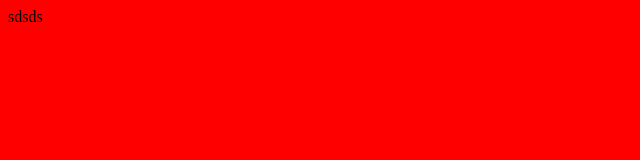
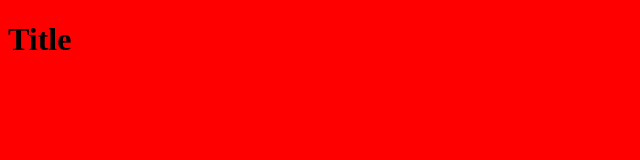
Before and after one commit to sergiowork/portfolio-example, a plain HTML site: page index.html in a window 1280 px wide. Shown: the whole page, without its empty margins (0-640 px from the left). Drawn offline with Linux system fonts and the light colour scheme.

Commit message:
add Titel

```diff
--- a/index.html
+++ b/index.html
@@ -9,7 +9,7 @@
 <body>
 	<div class="karkas">
 		<div class="header-main">
-		sdsds
+		<h1>Title</h1>
 		</div>
 		<div class="contant-main">
 			<div class="header">
```
